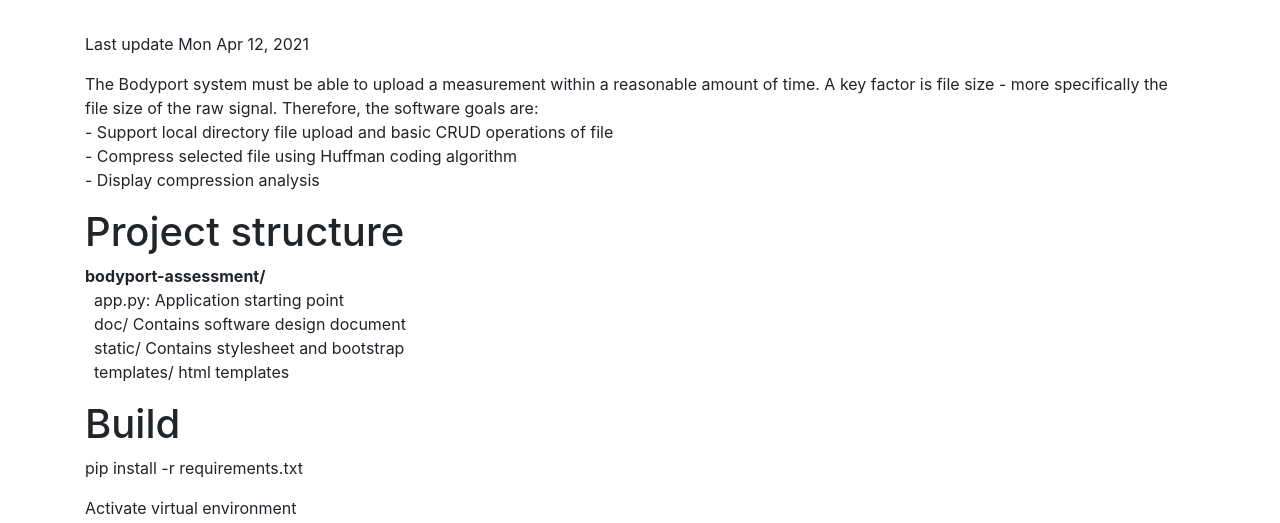
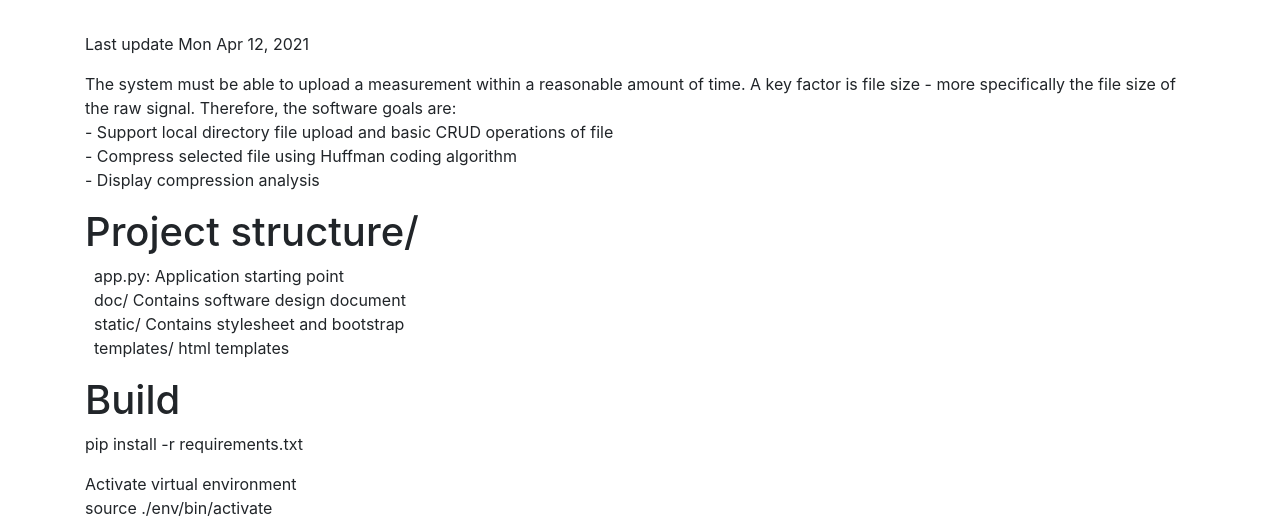
Before and after one commit to lendkhoa/file-compressor-py, a Flask app: template templates/software_design.html in a window 1280 px wide. Shown: the part 56-579 px from the top of the page. Run offline with Flask 2, Linux system fonts and the light colour scheme; the template is opened without the code that fills it, so the values that code supplies are empty; some libraries are stand-ins or nearby versions.

Commit message:
update description

```diff
--- a/templates/software_design.html
+++ b/templates/software_design.html
@@ -1,12 +1,11 @@
 {% extends 'base.html' %}{% block head %}Software Design Document{% endblock %}{% block body2 %}<blockquote>
 <p>Last update Mon Apr 12, 2021</p>
 </blockquote>
-<p>The Bodyport system must be able to upload a measurement within a reasonable amount of time. A key factor is file size - more specifically the file size of the raw signal. Therefore, the software goals are: <br />
+<p>The system must be able to upload a measurement within a reasonable amount of time. A key factor is file size - more specifically the file size of the raw signal. Therefore, the software goals are: <br />
 - Support local directory file upload and basic CRUD operations of file <br />
 - Compress selected file using Huffman coding algorithm <br />
 - Display compression analysis <br /></p>
-<h1>Project structure</h1>
-<p><strong>bodyport-assessment/ <br/></strong>
+<h1>Project structure/</h1>
 &nbsp;  app.py: Application starting point <br/>
 &nbsp;  doc/ Contains software design document <br/>
 &nbsp;  static/ Contains stylesheet and bootstrap <br/>
```
